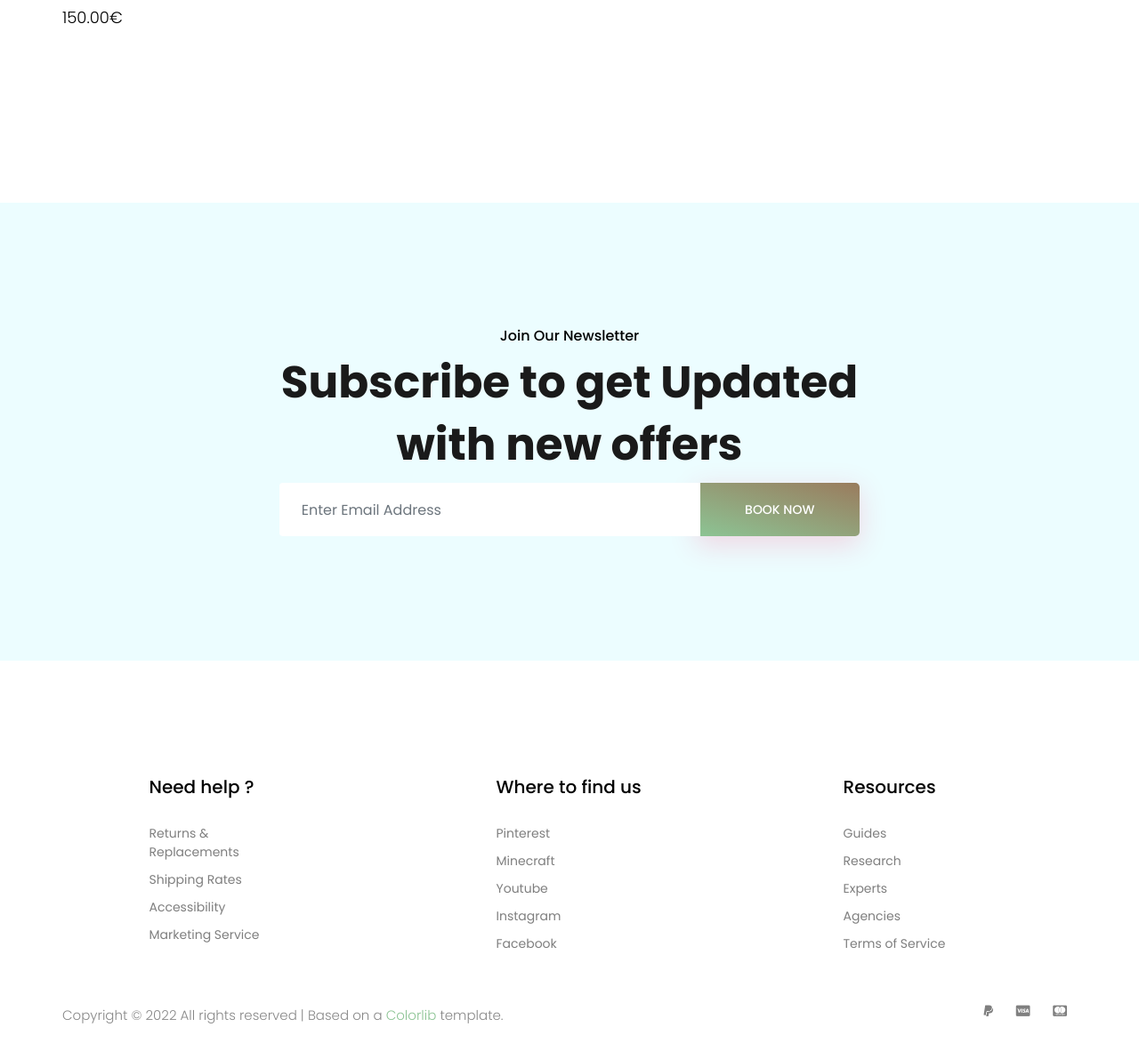
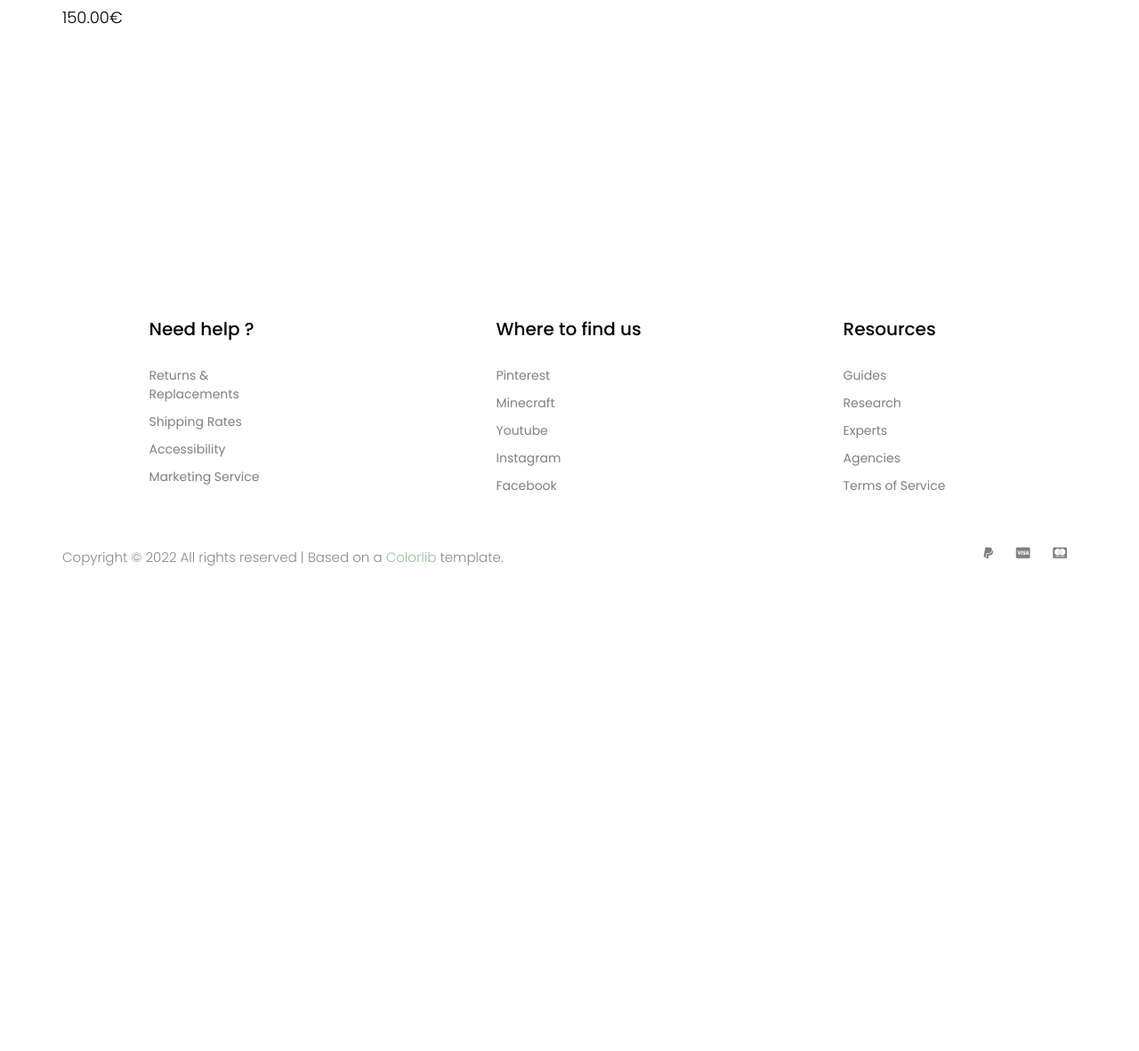
Before and after one commit to WapFalo/ecommerceSite, a Symfony app: template templates/home.html.twig in a window 1280 px wide. Shown: the part 3673-4855 px from the top of the page at 89% size. After the commit the page ends 4309 px from the top, so only its background shows below. Run offline with Twig, Linux system fonts and the light colour scheme; the template is opened without the code that fills it, so the values that code supplies are empty; some libraries are stand-ins or nearby versions; some web fonts are replaced.

Commit message:
deleted obsolete newsletter

```diff
--- a/templates/home.html.twig
+++ b/templates/home.html.twig
@@ -213,25 +213,4 @@
 			</div>
 		</section>
 		<!-- product_list part end-->
-
-		<!-- awesome_shop start-->
-		<section class="our_offer section_padding">
-			<div class="container">
-				<div class="row justify-content-center">
-					<div class="col-lg-7">
-						<div class="subscribe_area_text text-center">
-							<h5>Join Our Newsletter</h5>
-							<h2>Subscribe to get Updated with new offers</h2>
-							<div class="input-group">
-								<input type="text" class="form-control" placeholder="enter email address" aria-label="Recipient's username" aria-describedby="basic-addon2">
-								<div class="input-group-append">
-									<a href="#" class="input-group-text btn_2" id="basic-addon2">book now</a>
-								</div>
-							</div>
-						</div>
-					</div>
-				</div>
-			</div>
-		</section>
-		<!-- awesome_shop part end-->
 	{% endblock %}
```
